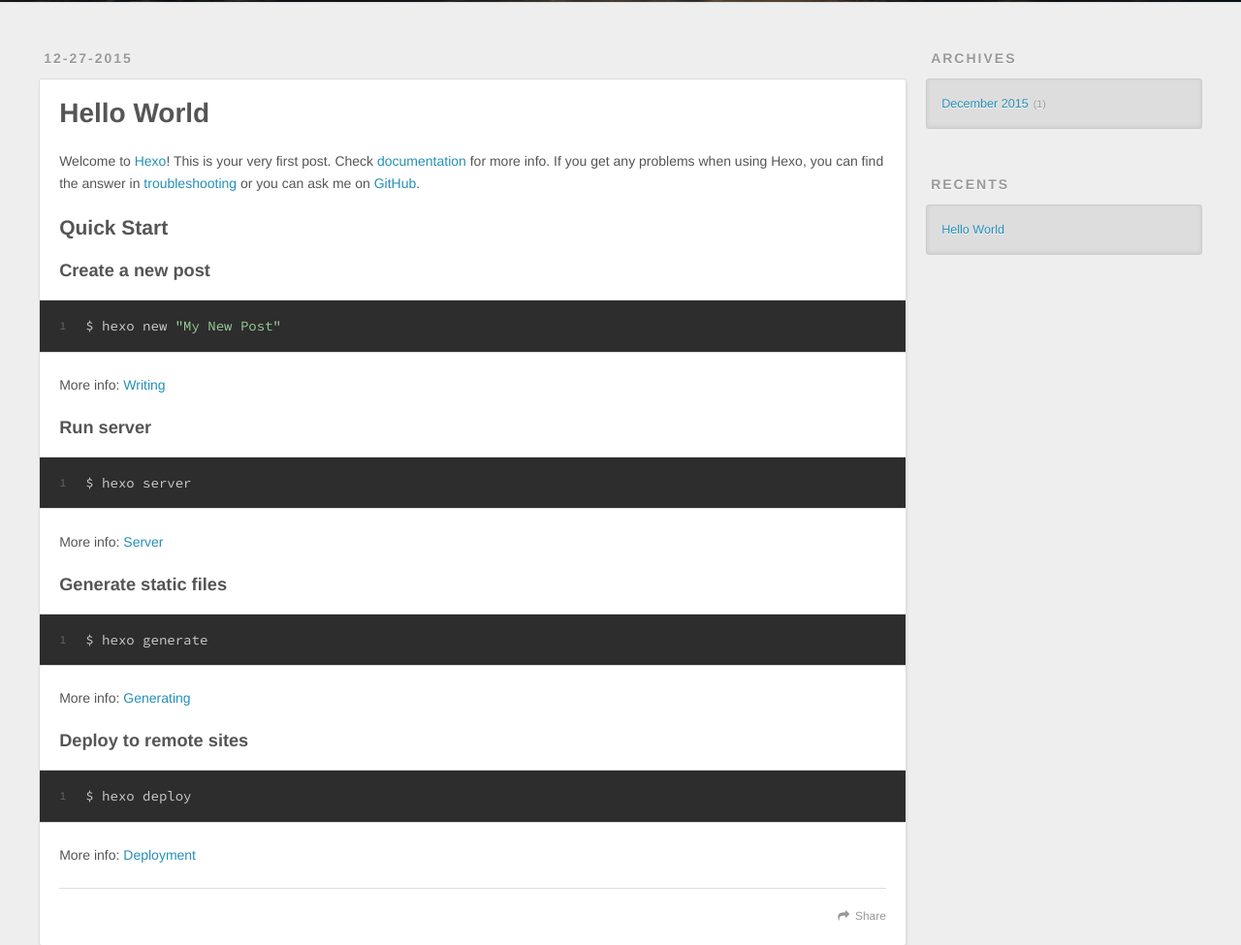
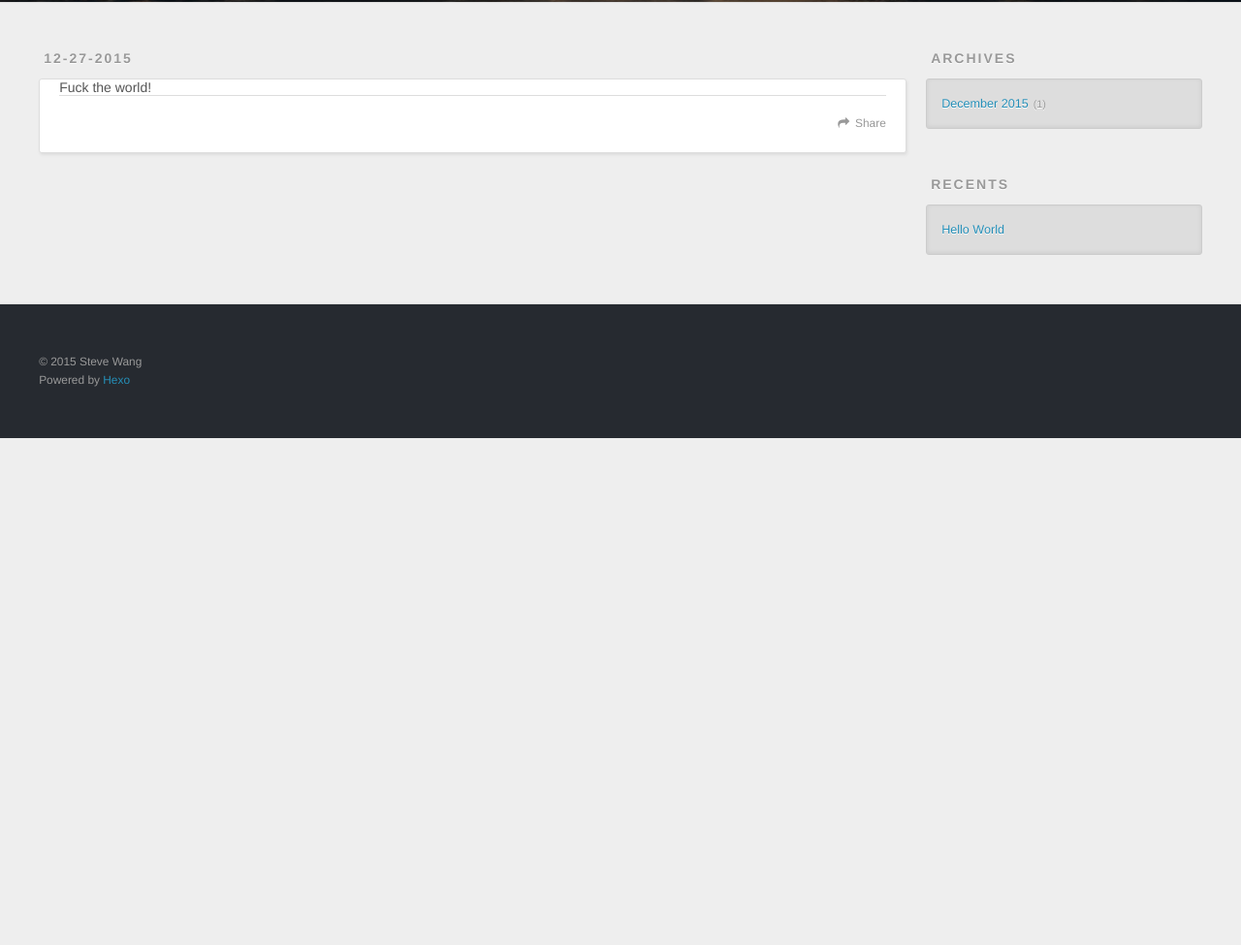
Before and after one commit to StarMelod/mercury, a plain HTML site: page starmelod/index.html in a window 1280 px wide. Shown: the part 298-1273 px from the top of the page at 97% size. After the commit the page ends 800 px from the top, so only its background shows below. Drawn offline with nearby package versions, Linux system fonts and the light colour scheme.

Commit message:
Site updated: 2015-12-27 22:10:44

```diff
--- a/index.html
+++ b/starmelod/index.html
@@ -5,15 +5,16 @@
 
   <title>マーキュリー</title>
   <meta name="viewport" content="width=device-width, initial-scale=1, maximum-scale=1">
-  <meta name="description" content="No reason.">
+  <meta name="description" content="Fuck the world!">
 <meta property="og:type" content="website">
 <meta property="og:title" content="マーキュリー">
-<meta property="og:url" content="http://mercury.moe/index.html">
+<meta property="og:url" content="http://mercury.moe/starmelod/index.html">
 <meta property="og:site_name" content="マーキュリー">
-<meta property="og:description" content="No reason.">
+<meta property="og:description" content="Fuck the world!">
+<meta property="og:updated_time" content="2015-12-27T14:09:12.000Z">
 <meta name="twitter:card" content="summary">
 <meta name="twitter:title" content="マーキュリー">
-<meta name="twitter:description" content="No reason.">
+<meta name="twitter:description" content="Fuck the world!">
 
     <link rel="alternative" href="/atom.xml" title="マーキュリー" type="application/atom+xml">
 
@@ -63,53 +64,31 @@
   </div>
 </header>
       <div class="outer">
-        <section id="main">
-
-    <article id="post-hello-world" class="article article-type-post" itemscope itemprop="blogPost">
+        <section id="main"><article id="page-undefined" class="article article-type-page" itemscope itemprop="blogPost">
   <div class="article-meta">
-    <a href="/2015/12/27/hello-world/" class="article-date">
-  <time datetime="2015-12-27T07:40:36.000Z" itemprop="datePublished">12-27-2015</time>
+    <a href="/starmelod/index.html" class="article-date">
+  <time datetime="2015-12-27T14:09:12.000Z" itemprop="datePublished">12-27-2015</time>
 </a>
 
   </div>
   <div class="article-inner">
 
 
-      <header class="article-header">
-
-
-    <h1 itemprop="name">
-      <a class="article-title" href="/2015/12/27/hello-world/">Hello World</a>
-    </h1>
-
-
-      </header>
-
     <div class="article-entry" itemprop="articleBody">
 
-        <p>Welcome to <a href="http://hexo.io/" target="_blank" rel="external">Hexo</a>! This is your very first post. Check <a href="http://hexo.io/docs/" target="_blank" rel="external">documentation</a> for more info. If you get any problems when using Hexo, you can find the answer in <a href="http://hexo.io/docs/troubleshooting.html" target="_blank" rel="external">troubleshooting</a> or you can ask me on <a href="https://github.com/hexojs/hexo/issues" target="_blank" rel="external">GitHub</a>.</p>
-<h2 id="Quick_Start"><a href="#Quick_Start" class="headerlink" title="Quick Start"></a>Quick Start</h2><h3 id="Create_a_new_post"><a href="#Create_a_new_post" class="headerlink" title="Create a new post"></a>Create a new post</h3><figure class="highlight bash"><table><tr><td class="gutter"><pre><span class="line">1</span><br></pre></td><td class="code"><pre><span class="line">$ hexo new <span class="string">"My New Post"</span></span><br></pre></td></tr></table></figure>
-<p>More info: <a href="http://hexo.io/docs/writing.html" target="_blank" rel="external">Writing</a></p>
-<h3 id="Run_server"><a href="#Run_server" class="headerlink" title="Run server"></a>Run server</h3><figure class="highlight bash"><table><tr><td class="gutter"><pre><span class="line">1</span><br></pre></td><td class="code"><pre><span class="line">$ hexo server</span><br></pre></td></tr></table></figure>
-<p>More info: <a href="http://hexo.io/docs/server.html" target="_blank" rel="external">Server</a></p>
-<h3 id="Generate_static_files"><a href="#Generate_static_files" class="headerlink" title="Generate static files"></a>Generate static files</h3><figure class="highlight bash"><table><tr><td class="gutter"><pre><span class="line">1</span><br></pre></td><td class="code"><pre><span class="line">$ hexo generate</span><br></pre></td></tr></table></figure>
-<p>More info: <a href="http://hexo.io/docs/generating.html" target="_blank" rel="external">Generating</a></p>
-<h3 id="Deploy_to_remote_sites"><a href="#Deploy_to_remote_sites" class="headerlink" title="Deploy to remote sites"></a>Deploy to remote sites</h3><figure class="highlight bash"><table><tr><td class="gutter"><pre><span class="line">1</span><br></pre></td><td class="code"><pre><span class="line">$ hexo deploy</span><br></pre></td></tr></table></figure>
-<p>More info: <a href="http://hexo.io/docs/deployment.html" target="_blank" rel="external">Deployment</a></p>
-
+        Fuck the world!
 
     </div>
     <footer class="article-footer">
-      <a data-url="http://mercury.moe/2015/12/27/hello-world/" data-id="ciiojkj7b0000eisb8kw9c8yu" class="article-share-link">Share</a>
+      <a data-url="http://mercury.moe/starmelod/index.html" data-id="ciiom5n0h0000kmsbf6chr2pi" class="article-share-link">Share</a>
 
 
     </footer>
   </div>
 
-</article>
 
 
-
+</article>
 
 </section>
 
```
Also changed, not shown: 2015/12/27/hello-world/index.html (+1 -1 lines), 1 other file.
